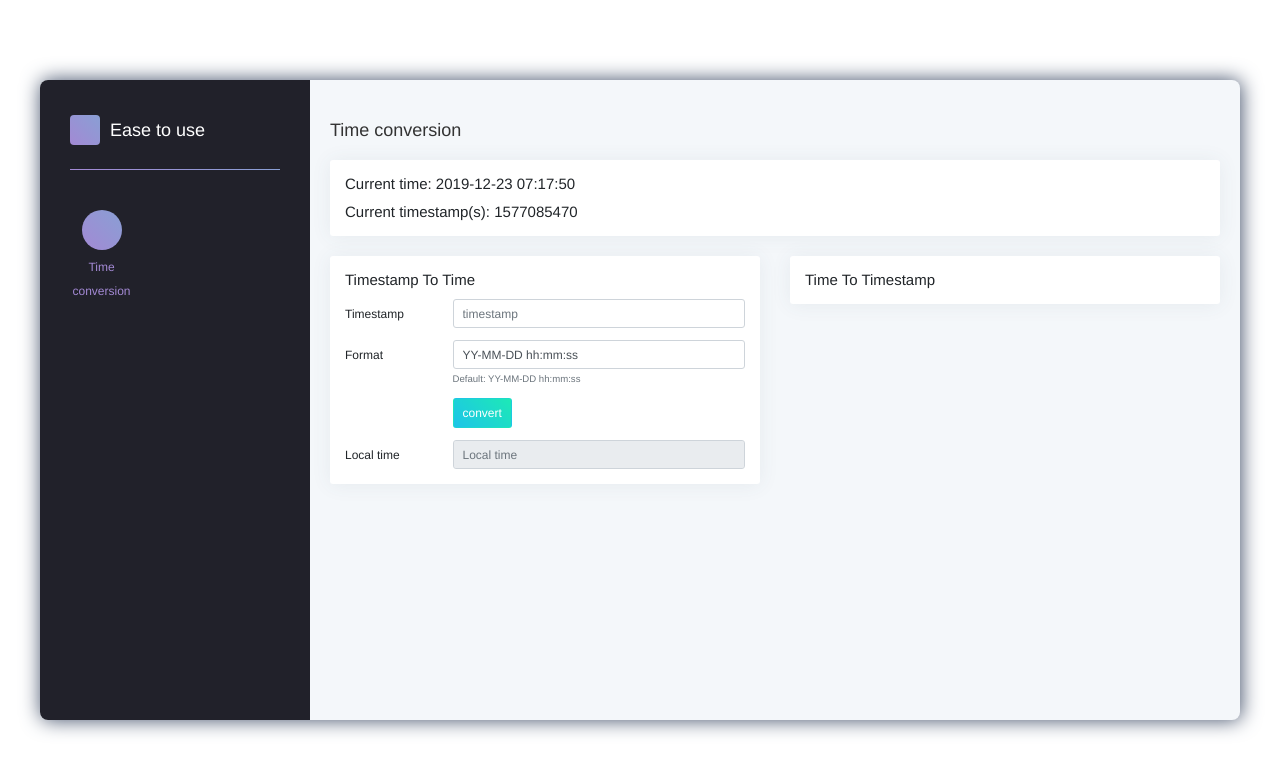
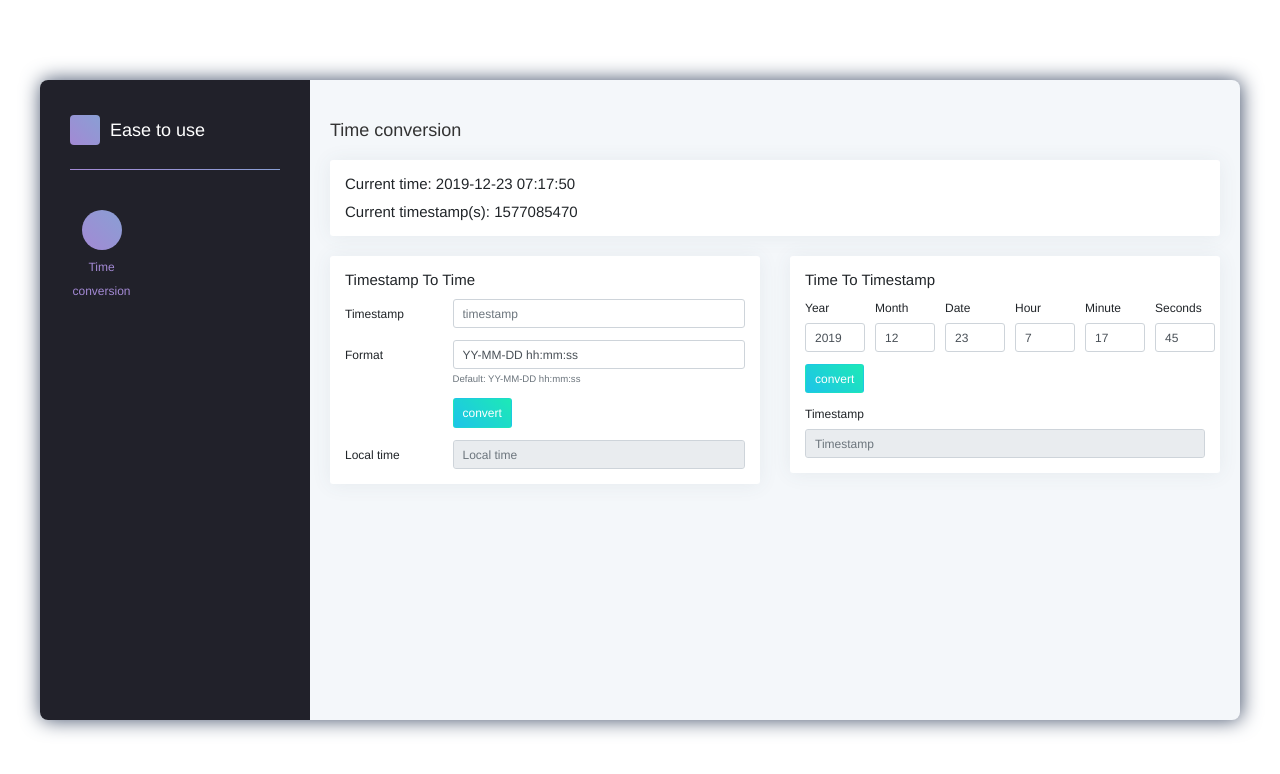
Before and after one commit to wuwen2333/e-use, a React app: page / in a window 1280 px wide. Shown: the top 774 px of the page. Built offline with nearby package versions, Linux system fonts and the light colour scheme.

Commit message:
feature/time-conversion: add time to timestamp module

```diff
--- a/src/pages/Time/TimeToTimestamp.js
+++ b/src/pages/Time/TimeToTimestamp.js
@@ -1,11 +1,104 @@
-import React from 'react'
-import { Card } from 'react-bootstrap'
+import React, { useState } from 'react'
+import {
+  Card,
+  Row,
+  Col,
+  Button,
+  Form
+} from 'react-bootstrap'
+import { timeToTimestamp } from './utils'
 
 function TimeToTimestamp() {
+  const current = new Date();
+  const [timestamp, setTimestamp] = useState('');
+  const [year, setYear] = useState(current.getFullYear());
+  const [month, setMonth] = useState(current.getMonth() + 1);
+  const [date, setDate] = useState(current.getDate());
+  const [hour, setHour] = useState(current.getHours());
+  const [mins, setMins] = useState(current.getMinutes());
+  const [seconds, setSeconds] = useState(current.getSeconds());
   return (
     <Card>
       <Card.Body>
         <Card.Title>Time To Timestamp</Card.Title>
+        <Row>
+          <Col style={{ padding: '0 5px 0 15px' }}>
+            <Form.Group>
+              <Form.Label>Year</Form.Label>
+              <Form.Control
+                placeholder="Year"
+                value={year}
+                onChange={(e) => setYear(e.target.value)}
+              />
+            </Form.Group>
+          </Col>
+          <Col style={{ padding: '0 5px' }}>
+            <Form.Group>
+              <Form.Label>Month</Form.Label>
+              <Form.Control
+                placeholder="Month"
+                value={month}
+                onChange={(e) => setMonth(e.target.value)}
+              />
+            </Form.Group>
+          </Col>
+          <Col style={{ padding: '0 5px' }}>
+            <Form.Group>
+              <Form.Label>Date</Form.Label>
+              <Form.Control
+                placeholder="Date"
+                value={date}
+                onChange={(e) => setDate(e.target.value)}
+              />
+            </Form.Group>
+          </Col>
+          <Col style={{ padding: '0 5px' }}>
+            <Form.Group>
+              <Form.Label>Hour</Form.Label>
+              <Form.Control
+                placeholder="Hour"
+                value={hour}
+                onChange={(e) => setHour(e.target.value)}
+              />
+            </Form.Group>
+          </Col>
+          <Col style={{ padding: '0 5px' }}>
+            <Form.Group>
+              <Form.Label>Minute</Form.Label>
+              <Form.Control
+                placeholder="Minute"
+                value={mins}
+                onChange={(e) => setMins(e.target.value)}
+              />
+            </Form.Group>
+          </Col>
+          <Col style={{ padding: '0 5px' }}>
+            <Form.Group>
+              <Form.Label>Seconds</Form.Label>
+              <Form.Control
+                placeholder="Seconds"
+                value={seconds}
+                onChange={(e) => setSeconds(e.target.value)}
+              />
+            </Form.Group>
+          </Col>
+        </Row>
+        <Button
+          variant="primary"
+          style={{ marginTop: '1rem' }}
+          onClick={() => setTimestamp(timeToTimestamp(`${year}-${month}-${date} ${hour}:${mins}:${seconds}`))}
+        >
+          convert
+        </Button>
+        <Form.Group style={{marginTop: '1rem'}}>
+          <Form.Label>Timestamp</Form.Label>
+            <Form.Control
+              readOnly
+              placeholder="Timestamp"
+              value={timestamp}
+              onChange={e => setTimestamp(e.target.value)}
+            />
+        </Form.Group>
       </Card.Body>
     </Card>
   )
--- a/src/pages/Time/utils.js
+++ b/src/pages/Time/utils.js
@@ -18,3 +18,7 @@ export function timestampToTime (timestamp, format) {
   const res = _format.replace('YY', year).replace('MM', month).replace('DD', date).replace('hh', hour).replace('mm', min).replace('ss', second);
   return res;
 }
+
+export function timeToTimestamp (timeString) {
+  return (new Date(timeString)).getTime() / 1000;
+}
```
